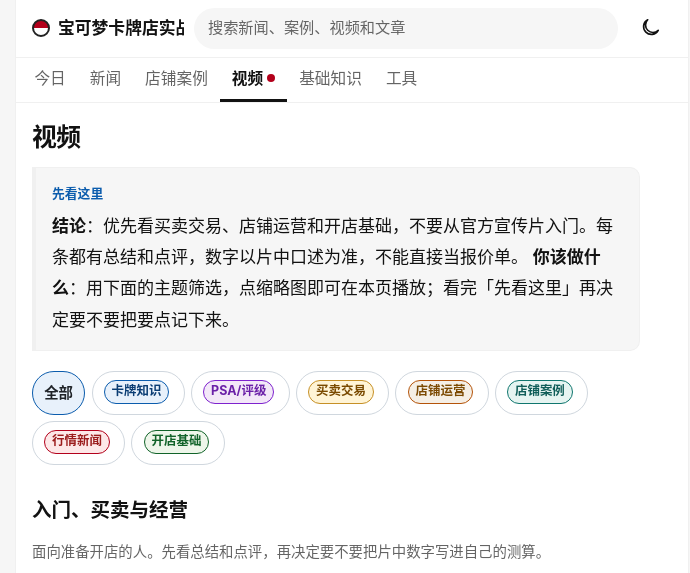
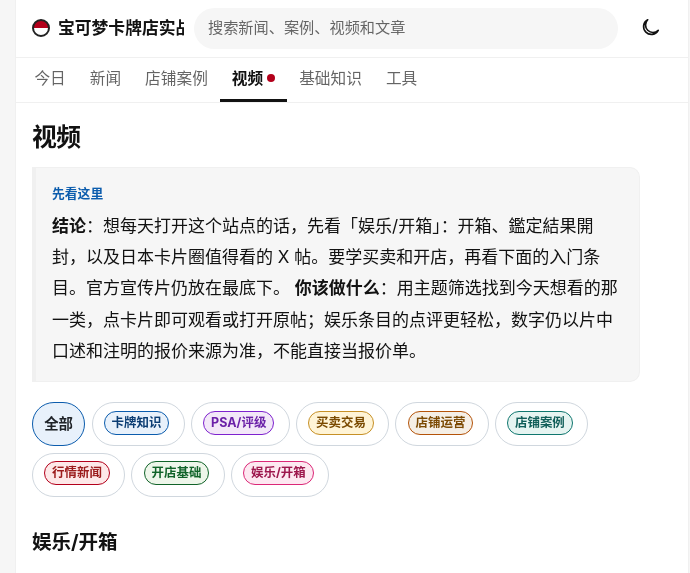
Before and after one commit to mikegalaxynova-pixel/pokemon-card-shop-course, a Jekyll site: the page built from videos.html, in a window 1280 px wide. Shown: the top 573 px of the page, without its empty margins (288-978 px from the left). Built offline with Jekyll 4.4.1, drawn with Linux system fonts in a browser that asks for light colours; some of the changed text lies outside the part shown.

Commit message:
videos: 新增娱乐/开箱内容，支持 X 帖卡片
加入近期日语开箱与鑑定結果開封视频，以及两条已核对的 SNKRDUNK 官方 X 示警帖。视频页将娱乐分区放在前面；CONTRIBUTING 补充该主题和 platform: x 的写法。

```diff
--- a/_includes/style.css
+++ b/_includes/style.css
@@ -163,6 +163,14 @@ input[type=search]{width:100%;font:inherit;padding:.7rem .9rem;border:1px solid
 .vcard{border:1px solid var(--line);border-radius:12px;overflow:hidden;background:#fff;display:flex;flex-direction:column;margin:0;padding:0}
 .vcard.is-official{opacity:.92}
 .vcard-media{position:relative;background:#111}
+.vcard-xmedia{background:linear-gradient(180deg,#1e293b,#0f172a);color:#f8fafc;aspect-ratio:16/9;padding:1rem 1.05rem;display:flex;flex-direction:column;box-sizing:border-box}
+.vcard-xmedia .x-kicker,.x-post .x-kicker{margin:0;font-size:.72rem;letter-spacing:.08em;text-transform:uppercase;opacity:.7}
+.vcard-xmedia .x-handle,.x-post .x-handle{margin:.15rem 0 .45rem;font-weight:700}
+.vcard-xmedia .x-quote{margin:0;font-size:.92rem;line-height:1.45;color:#e2e8f0}
+.vcard-xmedia .x-open{margin-top:auto;padding-top:.7rem;color:#7dd3fc;font-size:.88rem}
+.x-post{border:1px solid var(--line);border-radius:12px;padding:1.05rem 1.15rem;background:#f8fafc;margin:1rem 0}
+.x-post blockquote{margin:.55rem 0 .7rem;border-left:3px solid #38bdf8;padding-left:.8rem;color:#0f172a}
+
 .vcard-body{padding:.75rem .9rem 1rem}
 .vcard-body h2,.vcard-body h3{margin:.15rem 0 .25rem;font-size:1.05rem;line-height:1.4;border:0;padding:0}
 .vcard-hook{margin:.3rem 0 .45rem;color:var(--muted);font-size:.95rem}
--- a/_includes/video-card.html
+++ b/_includes/video-card.html
@@ -2,17 +2,26 @@
 {%- if v -%}
 {%- assign _topics = "" -%}
 {%- for t in v.topics -%}{%- assign _topics = _topics | append: t | append: " " -%}{%- endfor -%}
-<article class="vcard{% if v.official %} is-official{% endif %}" data-topics="{{ _topics | strip }}"{% if v.official %} data-official="1"{% endif %}>
+<article class="vcard{% if v.official %} is-official{% endif %}{% if v.platform == 'x' %} is-x{% endif %}" data-topics="{{ _topics | strip }}"{% if v.official %} data-official="1"{% endif %}>
+  {%- if v.platform == "x" -%}
+  <div class="vcard-media vcard-xmedia">
+    <p class="x-kicker">X</p>
+    <p class="x-handle">{{ v.creator }}</p>
+    {%- if v.quote -%}<blockquote class="x-quote">{{ v.quote }}</blockquote>{%- endif -%}
+    <a class="x-open" href="{{ v.watch }}" rel="noopener">打开原帖 ↗</a>
+  </div>
+  {%- else -%}
   <div class="vcard-media">
     {% include yt-lite.html video=v title=v.title mode="modal" %}
   </div>
+  {%- endif -%}
   <div class="vcard-body">
     <p class="kind">{% include stream.html id="videos" %} {% for t in v.topics %}{% include topic.html label=t %}{% endfor %} {% include badge.html date=v.date updated=v.last_updated url=v.url %}</p>
     <h3><a href="{{ v.url | relative_url }}">{{ v.title_zh | default: v.title }}</a></h3>
     {%- if v.title_zh and v.title_zh != v.title -%}<p class="enname">{{ v.title }}</p>{%- endif -%}
-    <p class="vcard-meta">{% if v.creator %}{{ v.creator }}{% endif %}{% if v.duration %} · {{ v.duration }}{% endif %}{% if v.published %} · 公开于 {{ v.published | date: "%Y年%-m月%-d日" }}{% endif %}</p>
+    <p class="vcard-meta">{% if v.creator %}{{ v.creator }}{% endif %}{% if v.duration %} · {{ v.duration }}{% endif %}{% if v.published %} · {% if v.platform == "x" %}发布于{% else %}公开于{% endif %} {{ v.published | date: "%Y年%-m月%-d日" }}{% endif %}</p>
     <p class="vcard-hook">{{ v.description }}</p>
-    <p class="vcard-actions"><a href="{{ v.url | relative_url }}">看总结、分析和导师点评 →</a></p>
+    <p class="vcard-actions"><a href="{{ v.url | relative_url }}">{% if v.platform == "x" %}看摘录和导师点评 →{% else %}看总结、分析和导师点评 →{% endif %}</a></p>
   </div>
 </article>
 {%- endif -%}
--- a/videos.html
+++ b/videos.html
@@ -3,26 +3,40 @@ layout: default
 title: 视频
 nav: videos
 permalink: /videos/
-description: 开店入门、卡片买卖和店铺经营视频。每条都有内容总结、要点分析和导师点评，可按主题筛选，点击卡片即可在本页播放。
+description: 开箱、有趣的卡片内容和社区动态，以及开店入门、买卖与经营视频。每条都有内容总结和导师点评，可按主题筛选。
 tldr: |
-  **结论**：优先看买卖交易、店铺运营和开店基础，不要从官方宣传片入门。每条都有总结和点评，数字以片中口述为准，不能直接当报价单。
-  **你该做什么**：用下面的主题筛选，点缩略图即可在本页播放；看完「先看这里」再决定要不要把要点记下来。
+  **结论**：想每天打开这个站点的话，先看「娱乐/开箱」：开箱、鑑定結果開封，以及日本卡片圈值得看的 X 帖。要学买卖和开店，再看下面的入门条目。官方宣传片仍放在最底下。
+  **你该做什么**：用主题筛选找到今天想看的那一类，点卡片即可观看或打开原帖；娱乐条目的点评更轻松，数字仍以片中口述和注明的报价来源为准，不能直接当报价单。
 ---
 <div class="prose">
   <h1>视频</h1>
 </div>
 {% include tldr.html %}
 {%- assign all_vids = site.videos | sort: "date" | reverse -%}
-{%- assign learn_vids = all_vids | where_exp: "v", "v.official != true" -%}
 {%- assign official_vids = all_vids | where_exp: "v", "v.official == true" -%}
 <div class="video-filter-root">
 {% include video-filter.html videos=all_vids %}
+<section data-video-section="fun" aria-labelledby="fun-h">
+  <h2 id="fun-h">娱乐/开箱</h2>
+  <p class="muted">开箱、开封、追击卡抽出、有趣或搞笑的卡片内容，以及日本卡片圈值得看的 X 帖。先图个开心，点评也更轻松一点。</p>
+  <div class="vcard-grid">
+  {% for v in all_vids %}
+    {%- if v.official != true and v.topics contains "娱乐/开箱" -%}
+    {% include video-card.html video=v %}
+    {%- endif -%}
+  {% endfor %}
+  </div>
+</section>
 <section data-video-section="learn" aria-labelledby="learn-h">
   <h2 id="learn-h">入门、买卖与经营</h2>
   <p class="muted">面向准备开店的人。先看总结和点评，再决定要不要把片中数字写进自己的测算。</p>
   <div class="vcard-grid">
-  {% for v in learn_vids %}
-    {% include video-card.html video=v %}
+  {% for v in all_vids %}
+    {%- if v.official != true -%}
+      {%- unless v.topics contains "娱乐/开箱" -%}
+      {% include video-card.html video=v %}
+      {%- endunless -%}
+    {%- endif -%}
   {% endfor %}
   </div>
 </section>
```
Also changed, not shown: CONTRIBUTING.md (+5 -1 lines), _data/changelog.yml (+11 -0 lines), _layouts/video.html (+21 -4 lines), _videos/ayane-psa-30-return.md (added, +36 -0 lines), _videos/neko-mega-symphonia-100packs.md (added, +36 -0 lines), _videos/pakkuma-30th-nineset.md (added, +36 -0 lines), _videos/roadsilk-30th-red-mew.md (added, +36 -0 lines), _videos/roadsilk-first-psa.md (added, +36 -0 lines), _videos/x-snkrdunk-mew-ex-fur-fake.md (added, +34 -0 lines), _videos/x-snkrdunk-mewtwo-ex-fur-fake.md (added, +34 -0 lines).
